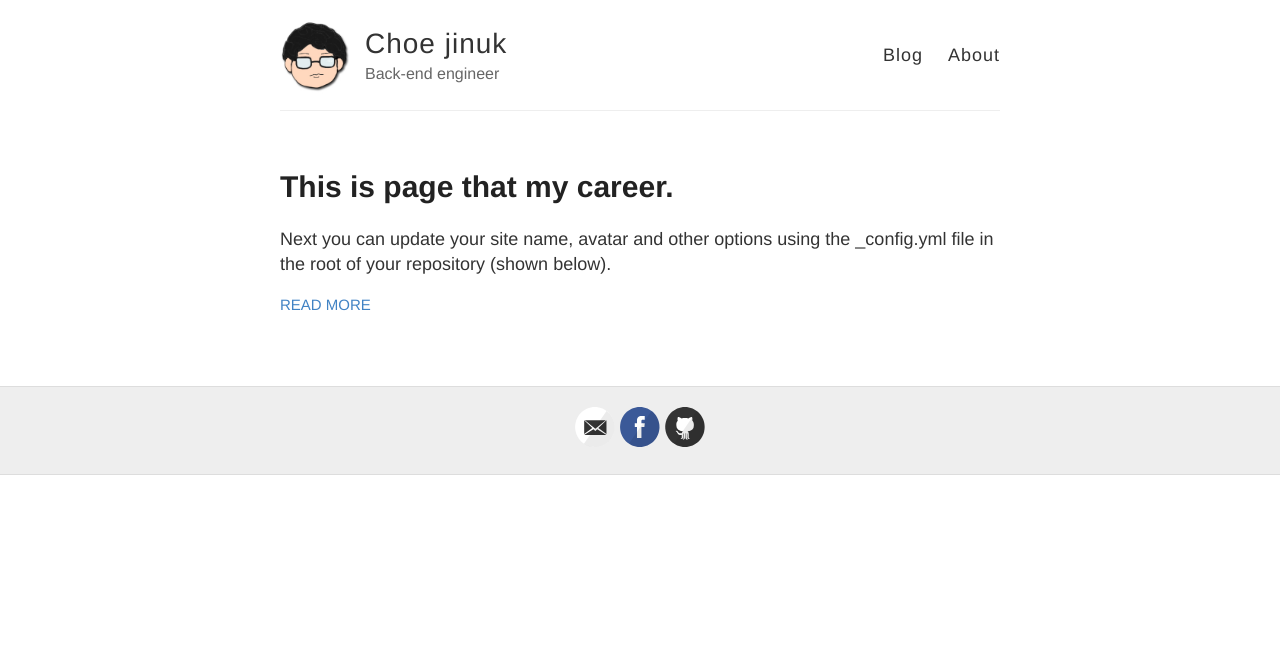
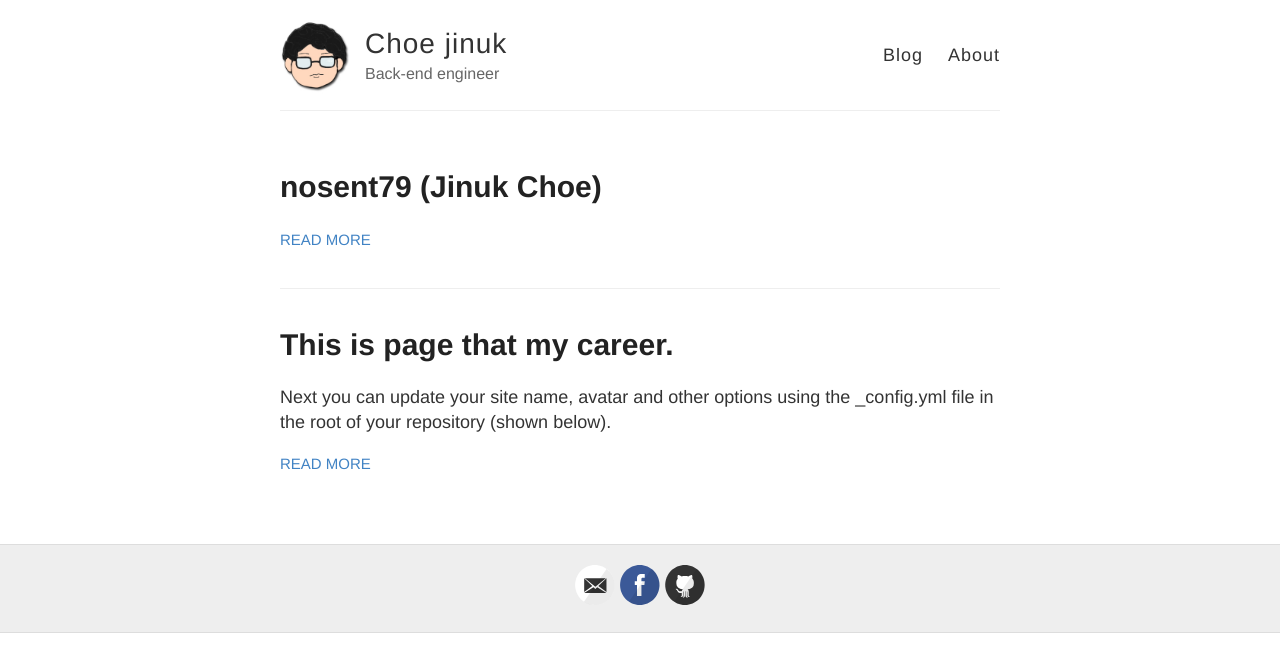
Before and after one commit to nosent79/nosent79.github.io, a Jekyll site: the page built from index.html, in a window 1280 px wide. Shown: the top 672 px of the page. Built offline with Jekyll 4.4.1, drawn with Linux system fonts in a browser that asks for light colours.

```diff
--- a/_config.yml
+++ b/_config.yml
@@ -34,7 +34,7 @@ footer-links:
 
 # Enter your Disqus shortname (not your username) to enable commenting on posts
 # You can find your shortname on the Settings page of your Disqus account
-disqus:
+disqus: disqus_MdAHHysK19
 
 # Enter your Google Analytics web tracking code (e.g. UA-2110908-2) to activate tracking
 google_analytics:
--- /dev/null
+++ b/_posts/2018-6-28-Career.md
@@ -0,0 +1,4 @@
+---
+layout: post
+title: nosent79 (Jinuk Choe)
+---
```
